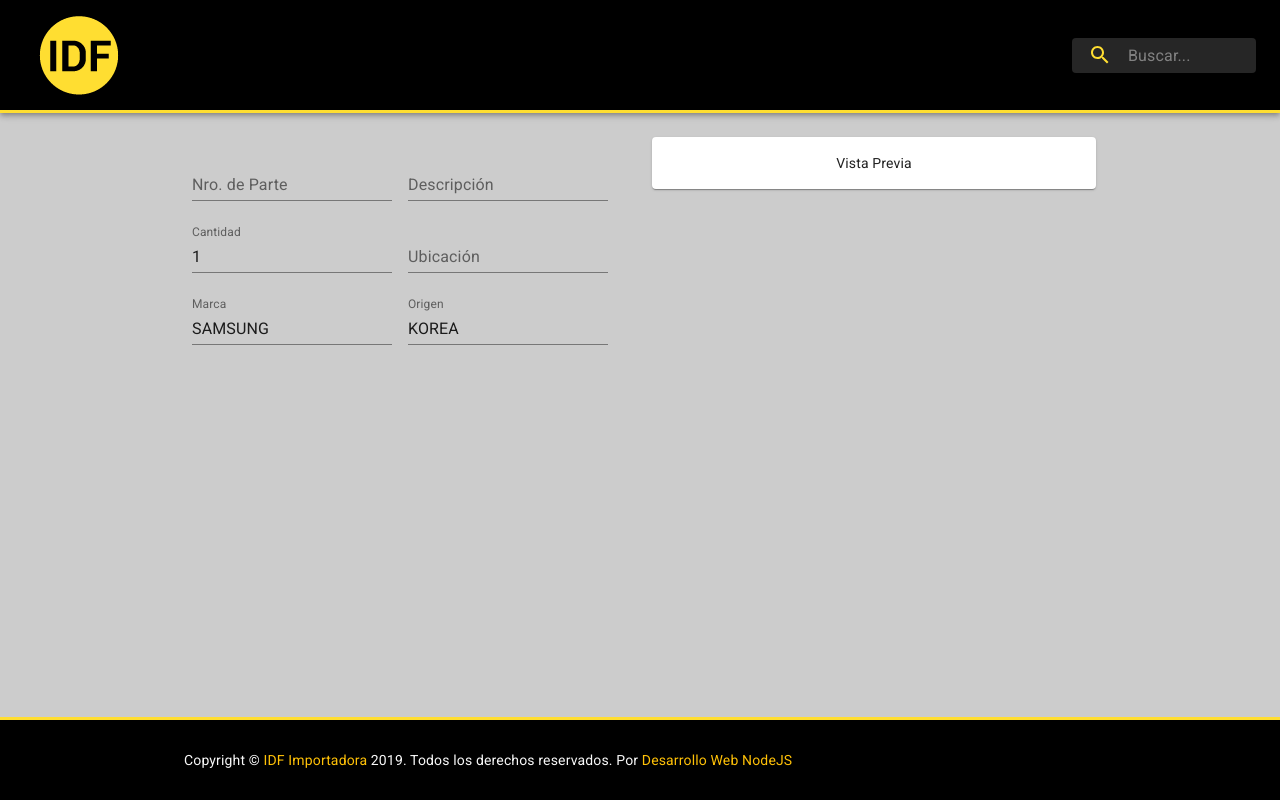
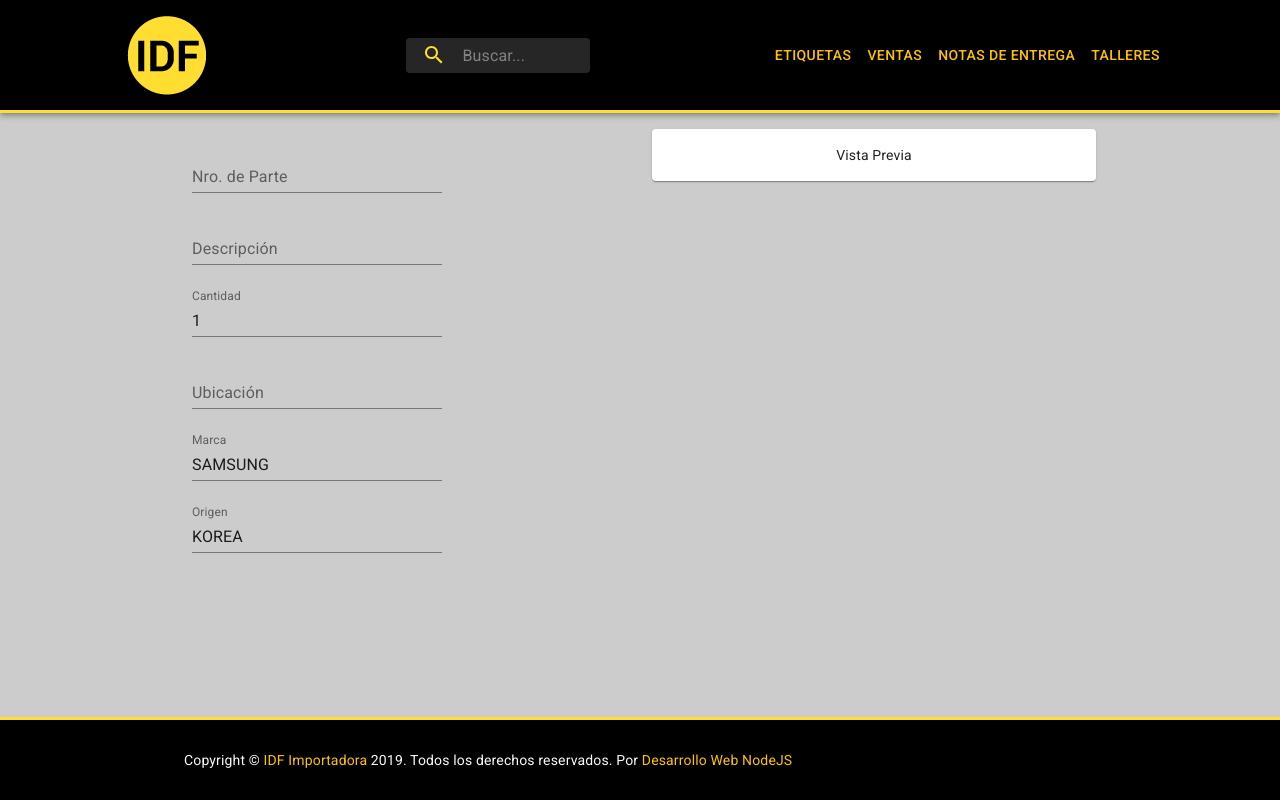
Before and after one commit to masterdev593/assybarras, a React (Create React App) app: page / in a window 1280 px wide. Built offline with nearby package versions, Linux system fonts and the light colour scheme.

Commit message:
Update Main

```diff
--- a/src/contenedores/ProgramaPagina/index.js
+++ b/src/contenedores/ProgramaPagina/index.js
@@ -1,16 +1,12 @@
 import React from 'react';
-import AppBar from '@material-ui/core/AppBar';
-import Toolbar from '@material-ui/core/Toolbar';
-import Typography from '@material-ui/core/Typography';
-import InputBase from '@material-ui/core/InputBase';
-import { fade, makeStyles } from '@material-ui/core/styles';
-import SearchIcon from '@material-ui/icons/Search';
-import logo from '../../recursos/logo.png';
+import { makeStyles } from '@material-ui/core/styles';
 import Container from '@material-ui/core/Container';
-import Link from '@material-ui/core/Link';
 import Paper from '@material-ui/core/Paper';
 import Grid from '@material-ui/core/Grid';
 import TextField from '@material-ui/core/TextField';
+// Componentes
+import Inferior from '../../componentes/inferior';
+import Superior from '../../componentes/Zsuperior';
 
 const useStyles = makeStyles(theme => ({
   root: {
@@ -19,69 +15,8 @@ const useStyles = makeStyles(theme => ({
     minHeight: '100vh'
   },
   main: {
-    marginTop: theme.spacing(3),
-    marginBottom: theme.spacing(2)
-  },
-  menuButton: {
-    marginRight: theme.spacing(2)
-  },
-  title: {
-    flexGrow: 1,
-    display: 'none',
-    [theme.breakpoints.up('sm')]: {
-      display: 'block'
-    }
-  },
-  search: {
-    position: 'relative',
-    borderRadius: theme.shape.borderRadius,
-    backgroundColor: fade(theme.palette.common.white, 0.15),
-    '&:hover': {
-      backgroundColor: fade(theme.palette.common.white, 0.25)
-    },
-    marginLeft: 0,
-    width: '100%',
-    [theme.breakpoints.up('sm')]: {
-      marginLeft: theme.spacing(1),
-      width: 'auto'
-    }
-  },
-  searchIcon: {
-    width: theme.spacing(7),
-    height: '100%',
-    position: 'absolute',
-    pointerEvents: 'none',
-    display: 'flex',
-    alignItems: 'center',
-    justifyContent: 'center',
-    color: '#ffde31'
-  },
-  inputRoot: {
-    color: 'inherit'
-  },
-  inputInput: {
-    padding: theme.spacing(1, 1, 1, 7),
-    transition: theme.transitions.create('width'),
-    width: '100%',
-    [theme.breakpoints.up('sm')]: {
-      width: 120,
-      '&:focus': {
-        width: 200
-      }
-    }
-  },
-  logo: {
-    display: 'none',
-    [theme.breakpoints.up('sm')]: {
-      display: 'block'
-    },
-    margin: '15px'
-  },
-  footer: {
-    padding: '30px 0 !important',
-    borderTop: '3px solid #ffde31',
-    marginTop: 'auto',
-    backgroundColor: '#000'
+    marginTop: theme.spacing(2),
+    marginBottom: theme.spacing(1)
   },
   paper: {
     padding: theme.spacing(2),
@@ -92,35 +27,9 @@ const useStyles = makeStyles(theme => ({
   textField: {
     marginLeft: theme.spacing(1),
     marginRight: theme.spacing(1),
-    width: 200
+    width: 250
   }
 }));
-
-function Copyright() {
-  return (
-    <Typography variant="body2" style={{ color: '#F8f8f8' }}>
-      {'Copyright © '}
-      <Link
-        color="secondary"
-        href="https://idfimportadora.com/"
-        target="_blank"
-        rel="noopener"
-      >
-        {'IDF Importadora '}
-      </Link>
-      {new Date().getFullYear()}
-      {'. Todos los derechos reservados. Por '}
-      <Link
-        color="secondary"
-        href="https://desarrollonodejs.pro/"
-        target="_blank"
-        rel="noopener"
-      >
-        Desarrollo Web NodeJS
-      </Link>
-    </Typography>
-  );
-}
 
 function GridMain() {
   const classes = useStyles();
@@ -206,32 +115,11 @@ export default function SearchAppBar() {
 
   return (
     <div className={classes.root}>
-      <AppBar position="static" style={{ borderBottom: '3px solid #ffde31' }}>
-        <Toolbar style={{ justifyContent: 'space-between' }}>
-          <img src={logo} alt="IDF" className={classes.logo} />
-          <div className={classes.search}>
-            <div className={classes.searchIcon}>
-              <SearchIcon />
-            </div>
-            <InputBase
-              placeholder="Buscar..."
-              classes={{
-                root: classes.inputRoot,
-                input: classes.inputInput
-              }}
-              inputProps={{ 'aria-label': 'search' }}
-            />
-          </div>
-        </Toolbar>
-      </AppBar>
+      <Superior />
       <Container component="main" className={classes.main} maxWidth="md">
         <GridMain />
       </Container>
-      <footer className={classes.footer}>
-        <Container maxWidth="md">
-          <Copyright />
-        </Container>
-      </footer>
+      <Inferior />
     </div>
   );
 }
```
